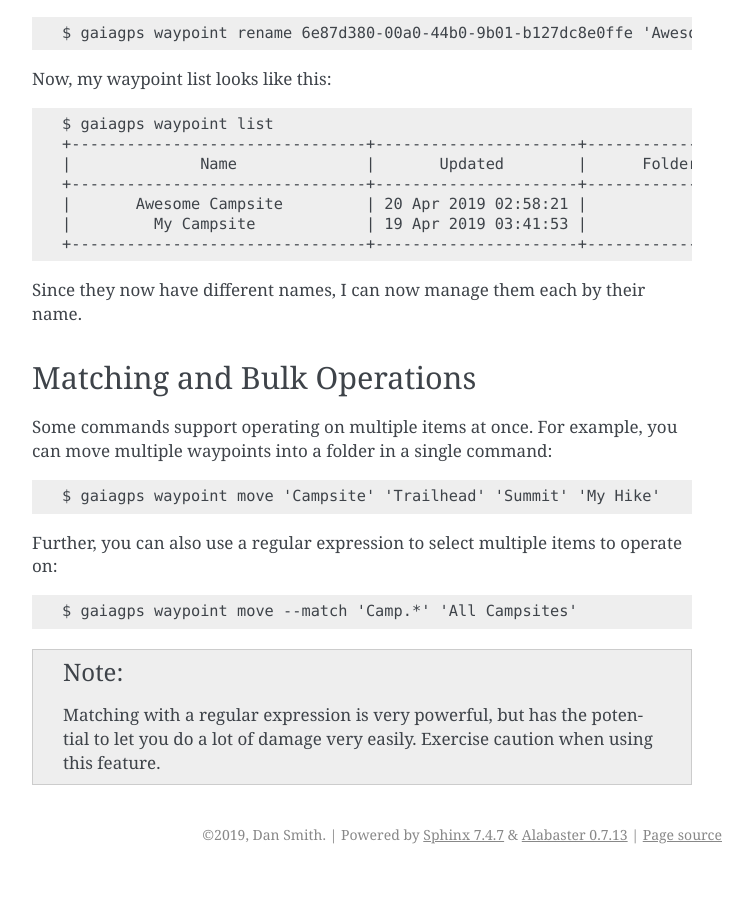
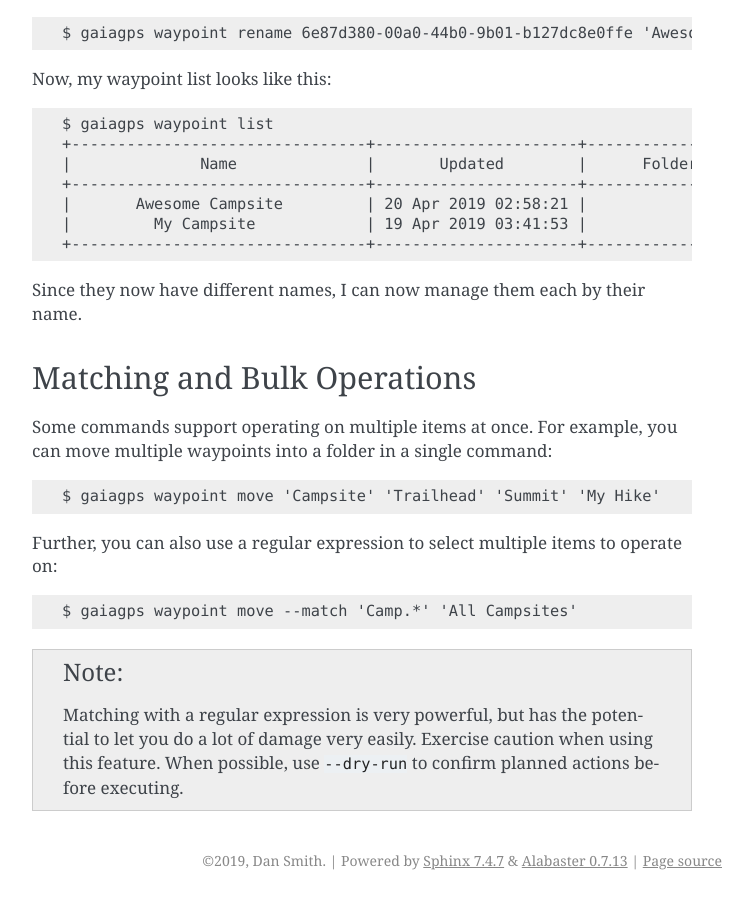
Before and after one commit to kk7ds/gaiagpsclient, a Sphinx documentation site: the page built from doc/source/cli.rst, in a window 1280 px wide and 900 px high, scrolled down 3610 px. Shown: the whole window, without its empty margins (388-1141 px from the left). Built offline with Sphinx 7.4.7, drawn with Linux system fonts in a browser that asks for light colours; before the commit the page ends 4484 px from its top, so only the background shows below that.

Commit message:
Add to the bulk operations doc note about --dry-run

```diff
--- a/doc/source/cli.rst
+++ b/doc/source/cli.rst
@@ -194,4 +194,5 @@ items to operate on::
 
   Matching with a regular expression is very powerful, but has the
   potential to let you do a lot of damage very easily. Exercise
-  caution when using this feature.
+  caution when using this feature. When possible, use ``--dry-run`` to
+  confirm planned actions before executing.
```
